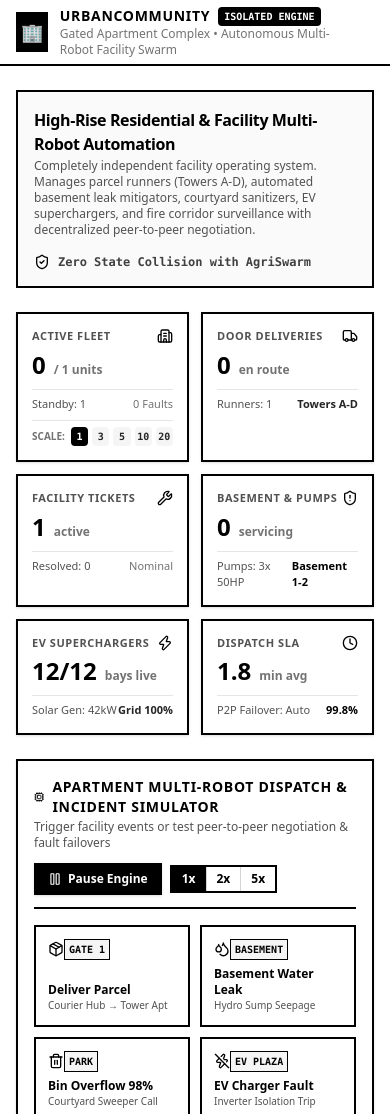
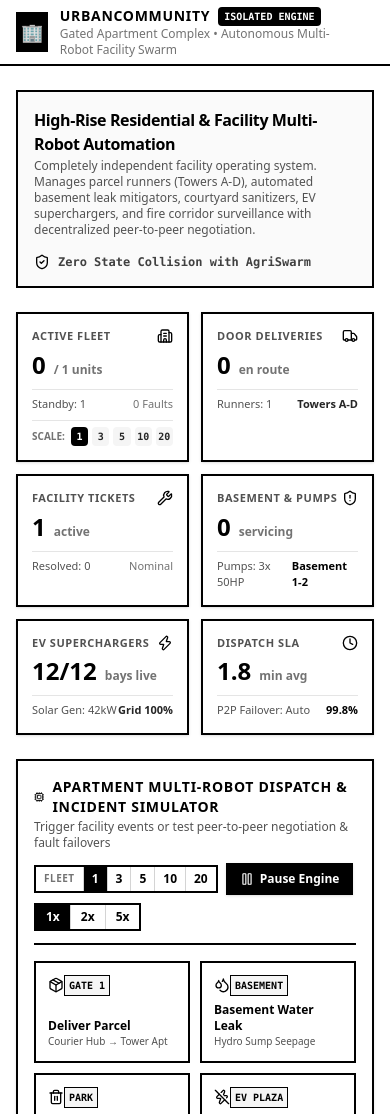
Before and after one commit to Dharshan-2307/Robot-Task-Negotiation, a Next.js app: page /community in a window 390 px wide. Shown: the top 1114 px of the page. Built offline with nearby package versions, Linux system fonts and the light colour scheme.

Commit message:
feat(community): integrate fleet size selector into simulator control bar
Add responsive fleet size scale control group to the incident generator header bar alongside simulation speed and pause controls.

```diff
--- a/src/components/community/CommunityIssuePanel.tsx
+++ b/src/components/community/CommunityIssuePanel.tsx
@@ -24,6 +24,7 @@ export const CommunityIssuePanel: React.FC = () => {
     setSimSpeed,
     triggerCommunityIssue,
     robots,
+    setRobotCount,
     failCommunityRobot,
     recoverCommunityRobot
   } = useCommunityStore();
@@ -60,8 +61,25 @@ export const CommunityIssuePanel: React.FC = () => {
           </p>
         </div>
 
-        {/* Speed & Sim Toggle */}
-        <div className="flex items-center gap-2">
+        {/* Speed, Fleet Size & Sim Toggle */}
+        <div className="flex flex-wrap items-center gap-2">
+          {/* Fleet Count Selector */}
+          <div className="flex items-center border-2 border-black bg-white">
+            <span className="px-2 py-1 text-[10px] font-bold text-neutral-500 uppercase tracking-wider">Fleet</span>
+            {[1, 3, 5, 10, 20].map(cnt => (
+              <button
+                key={cnt}
+                onClick={() => setRobotCount(cnt)}
+                title={`Scale community fleet to ${cnt} robots`}
+                className={`px-2 py-1 text-xs font-bold border-l border-neutral-300 transition-colors ${
+                  robots.length === cnt ? 'bg-black text-white' : 'text-black hover:bg-neutral-100'
+                }`}
+              >
+                {cnt}
+              </button>
+            ))}
+          </div>
+
           <button
             onClick={toggleSimulation}
             className={`px-3 py-1.5 border-2 border-black text-xs font-bold flex items-center gap-1.5 transition-all shadow-sm ${
```
